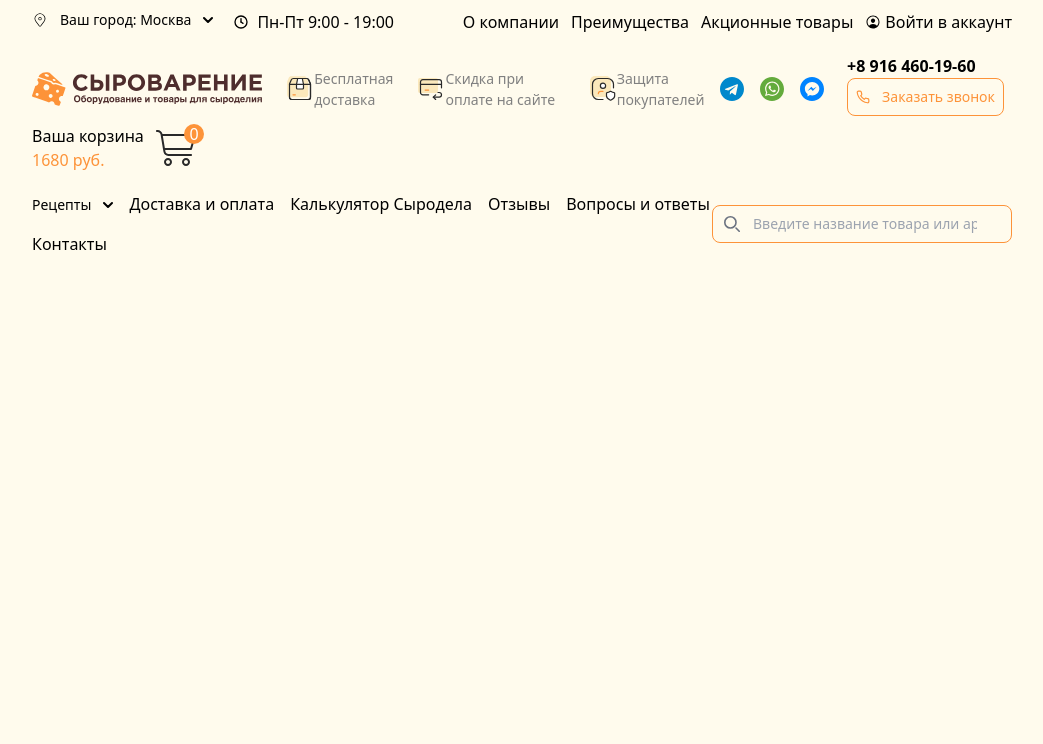
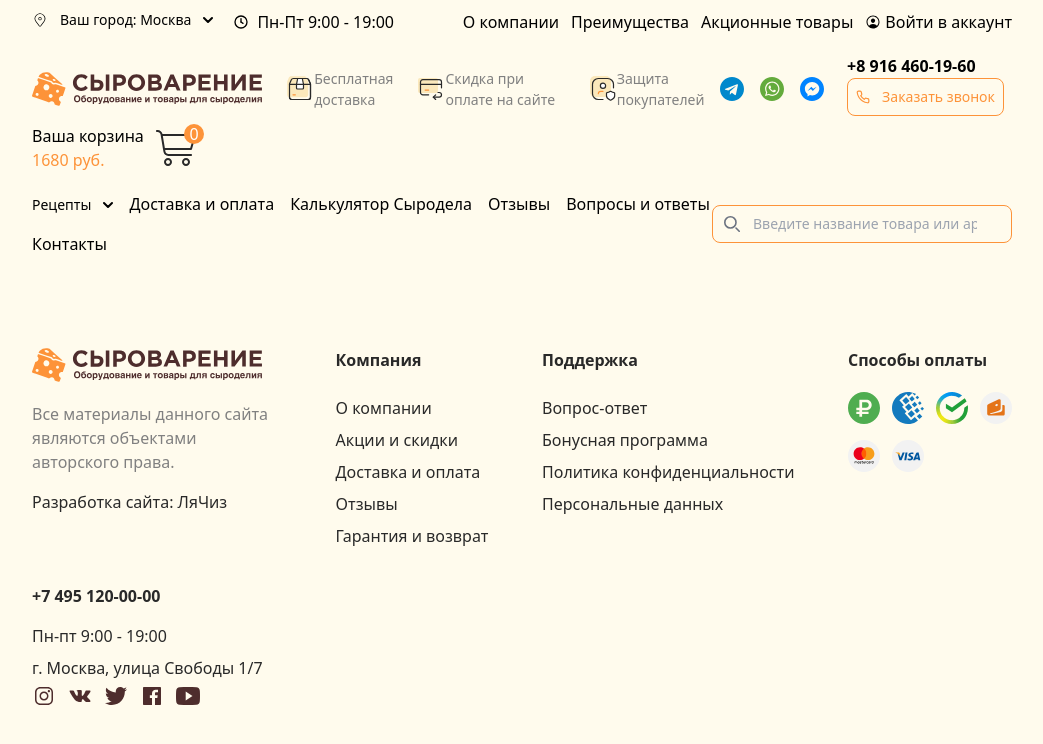
Before and after one commit to asilbekcodes/cheesemaking-shop-react, a React (Vite) app: page / in a window 1280 px wide. Shown: the top 744 px of the page, without its empty margins (118-1161 px from the left). Built offline with nearby package versions, Linux system fonts and the light colour scheme.

Commit message:
footer end

```diff
--- a/src/App.jsx
+++ b/src/App.jsx
@@ -1,12 +1,18 @@
 import React from 'react';
 import Header from './components/Header';
 import './index.css';
+import { Route, Routes } from 'react-router-dom';
+import Footer from './components/Footer';
 
 function App() {
   return (
-    <div>
+    <React.Fragment>
       <Header />
-    </div>
+        <Routes>
+          {/* <Route path='/' element={<Home />} /> */}
+        </Routes>
+      <Footer/>
+    </React.Fragment>
   );
 }
 
--- a/src/components/Footer.jsx
+++ b/src/components/Footer.jsx
@@ -0,0 +1,77 @@
+import React from 'react'
+const Footer = () => {
+
+    const footerMap = [
+        {number: 1, title: 'Все материалы данного сайта являются объектами авторского права.', title2: 'Разработка сайта: ЛяЧиз', image: '../src/assets/logos/logo.svg' },
+
+    ]
+    const footerMap2 = [
+        {number: 1, title: 'Компания', title2: 'О компании', title3:'Акции и скидки', title4:'Доставка и оплата', title5:'Отзывы', title6: 'Гарантия и возврат'},
+        {number: 2, title: 'Поддержка', title2: 'Вопрос-ответ', title3: 'Бонусная программа', title4: 'Политика конфиденциальности', title5: 'Персональные данных' },
+    ]
+
+    const footerMap3 = [
+        {number: 1, title: 'Способы оплаты', image: '../src/assets/logos/Ruble.svg', image2: '../src/assets/logos/Vector.svg', image3: '../src/assets/logos/Sberbank.svg', image4: '../src/assets/logos/Yandex.svg', image5: '../src/assets/logos/Mastercard.svg', image6: '../src/assets/logos/Visa.svg'}
+    ]
+
+    const footerMap4 = [
+        {number: 1, phone: '+7 495 120-00-00', hour: 'Пн-пт 9:00 - 19:00', location: 'г. Москва,  улица Свободы 1/7', image: '../src/assets/icons/logo-instagram 1.svg', image2: '../src/assets/icons/logo-vk 1.svg', image3: '../src/assets/icons/logo-twitter 1.svg', image4: '../src/assets/icons/logo-facebook 1.svg', image5: '../src/assets/icons/logo-youtube 1.svg'}
+    ]
+
+  return (
+    <div className='flex flex-wrap justify-between text-[#292929] gap-5 py-20'>
+        {footerMap.map((item, index) => (
+            <div key={index} className="w-[250px]">
+                <img src={ item.image } className="img-fluid py-2" alt={item.title} />
+                <h1 className='text-[#808080] py-2'>{ item.title }</h1>
+                <h1 className='py-2'>{ item.title2 }</h1>
+
+            </div>
+        ))}
+        {footerMap2.map((item, index) => (
+            <div key={index} className="">
+                <h1 className='font-bold pt-3 pb-5'>{ item.title }</h1>
+                <h1 className='py-1'>{ item.title2 }</h1>
+                <h1 className='py-1'>{ item.title3 }</h1>
+                <h1 className='py-1'>{ item.title4 }</h1>
+                <h1  className='py-1'>{ item.title5 }</h1>
+                <h1 className='py-1'>{ item.title6 }</h1>
+            </div>
+        ))}
+        {footerMap3.map((item, index) => (
+            <div key={index} className="">
+                <h1 className='font-bold py-3'>{ item.title }</h1>
+                <div className=''>
+                    <div className='flex items-center flex-wrap gap-3 py-2'>
+                        <img src={ item.image } className="img-fluid" alt='' />
+                        <img src={ item.image2 } className="img-fluid" alt='' />
+                        <img src={ item.image3 } className="img-fluid" alt='' />
+                        <img src={ item.image4 } className="img-fluid" alt='' />
+                    </div>
+                    <div className='flex items-center flex-wrap gap-3 py-2'>
+                        <img src={ item.image5 } className="img-fluid" alt='' />
+                        <img src={ item.image6 } className="img-fluid" alt='' />
+                    </div>
+                </div>
+            </div>
+        ))}
+        {footerMap4.map((item, index) => (
+            <div key={index} className="">
+                <h1 className='font-bold py-3'>{ item.phone }</h1>
+                <h1 className='py-1'>{ item.hour }</h1>
+                <h1 className='py-1'>{ item.location }</h1>
+                <div className='flex items-center gap-3 flex-wrap '>
+                    <img src={ item.image } className="img-fluid" alt='' />
+                    <img src={ item.image2 } className="img-fluid" alt='' />
+                    <img src={ item.image3 } className="img-fluid" alt='' />
+                    <img src={ item.image4 } className="img-fluid" alt='' />
+                    <img src={ item.image5 } className="img-fluid" alt='' />
+                    <img src={ item.image6 } className="img-fluid" alt='' />
+                </div>
+            </div>
+        ))}
+    </div>
+  )
+}
+
+export default Footer
```
